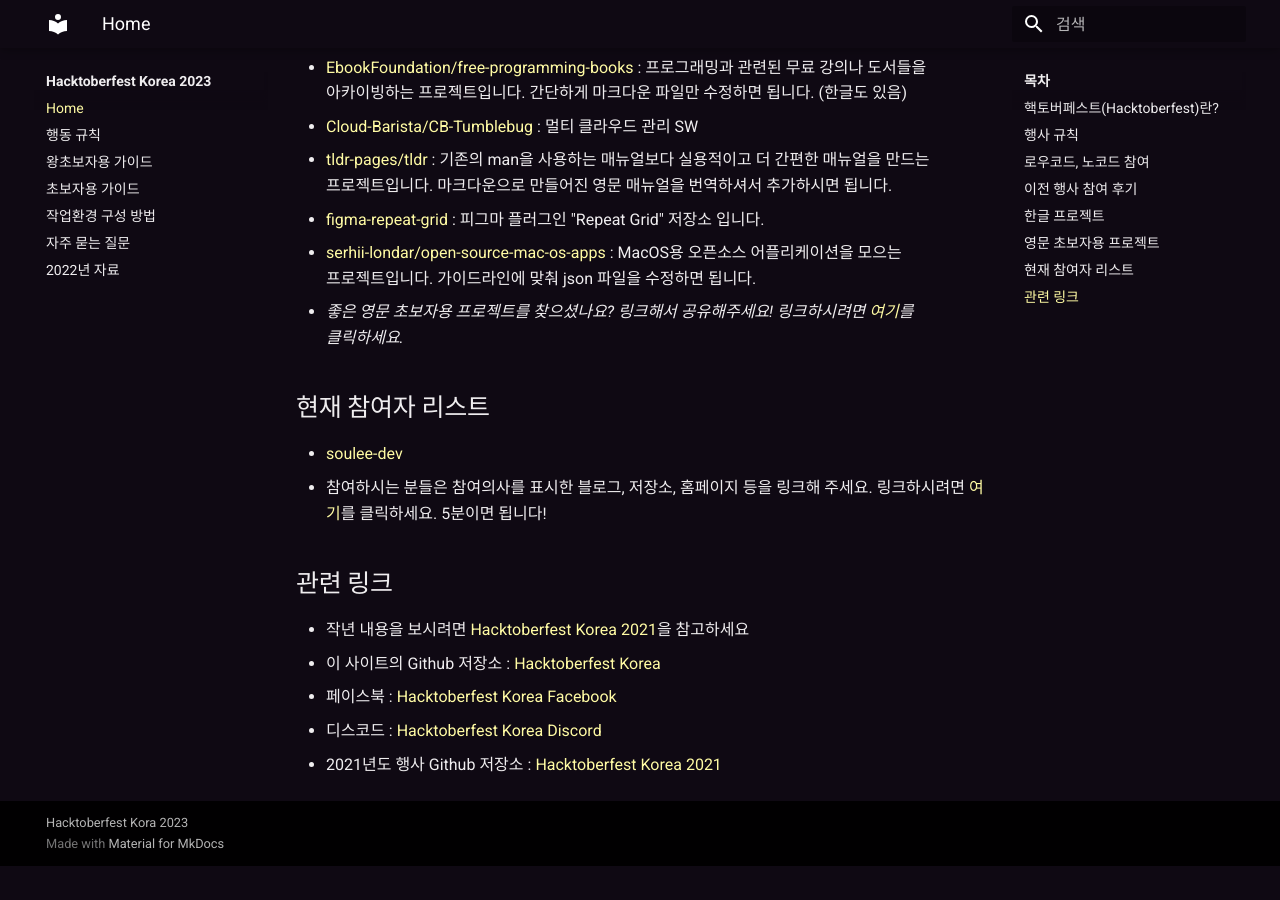
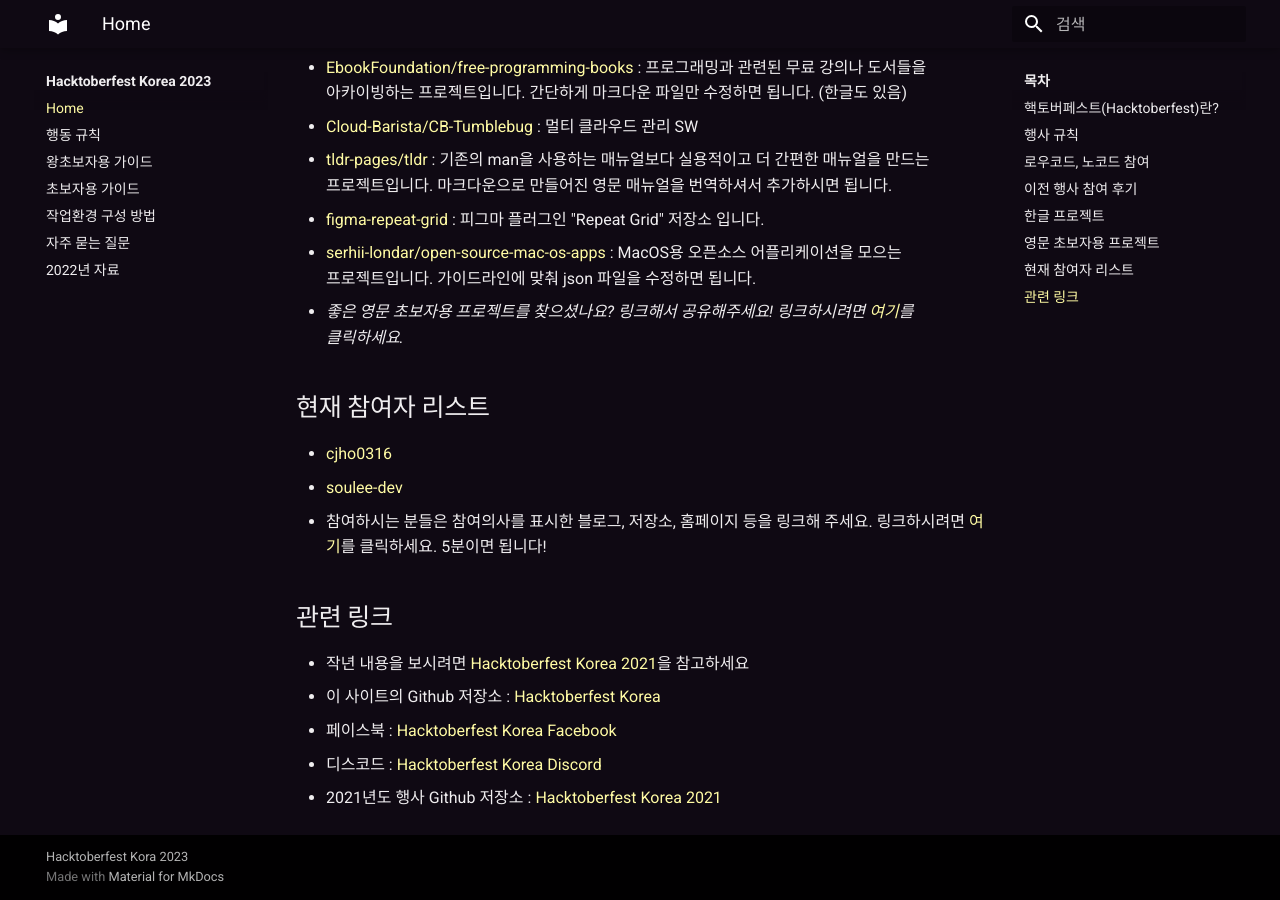
Before and after one commit to hacktoberfestkorea/hacktoberfestkorea, an MkDocs documentation site: the page built from docs/index.md, in a window 1280 px wide and 900 px high, scrolled down 3401 px. Built offline with MkDocs 1.6.1 and Material for MkDocs 9.7.7, drawn with Linux system fonts in a browser that asks for light colours; before the commit the page ends 4267 px from its top, so only the background shows below that.

Commit message:
Add jang-cho to Contriburos list

```diff
--- a/docs/index.md
+++ b/docs/index.md
@@ -94,6 +94,7 @@
 
 ## 현재 참여자 리스트 {#current-participant-list}
 
+- [cjho0316](https://github.com/cjho0316)
 - [soulee-dev](https://github.com/soulee-dev)
 - 참여하시는 분들은 참여의사를 표시한 블로그, 저장소, 홈페이지 등을 링크해 주세요. 링크하시려면 [여기](https://github.com/phg98/hacktoberfestkorea/edit/master/docs/index.md)를 클릭하세요. 5분이면 됩니다!
 
```
